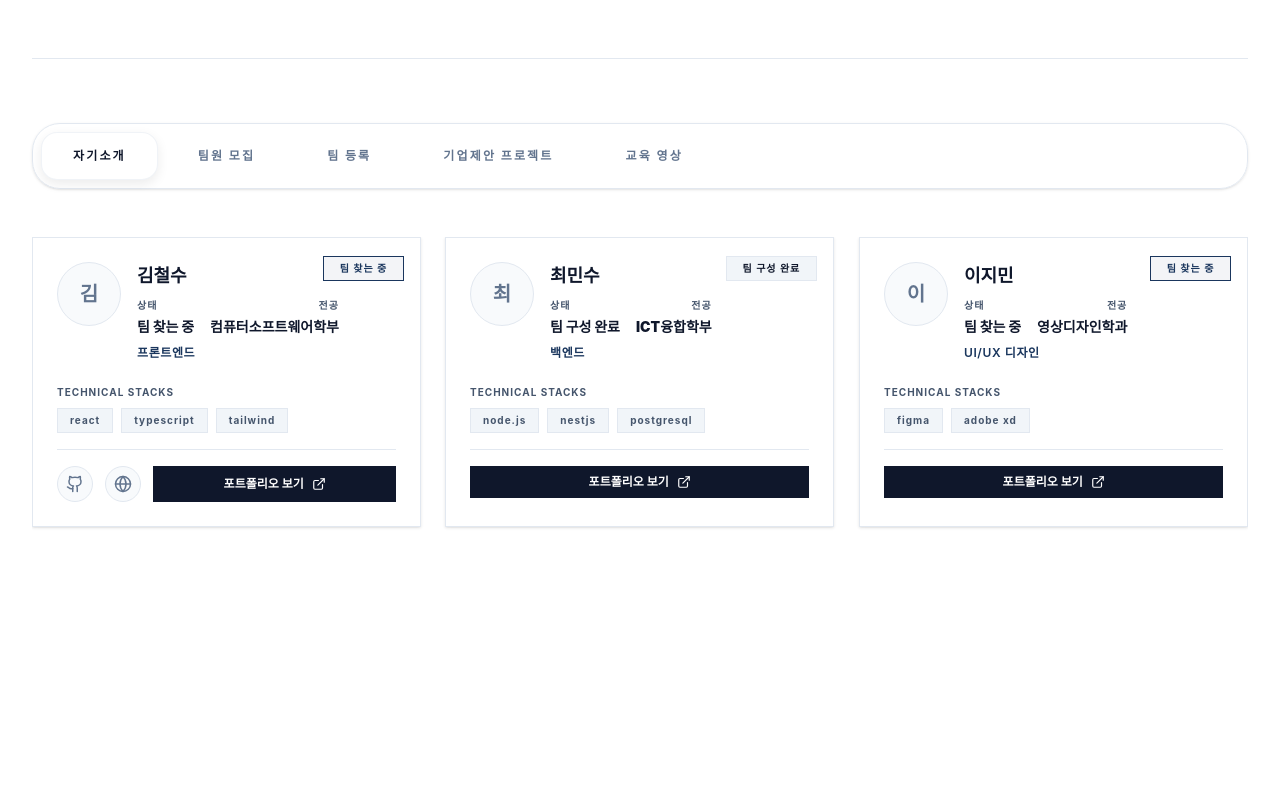
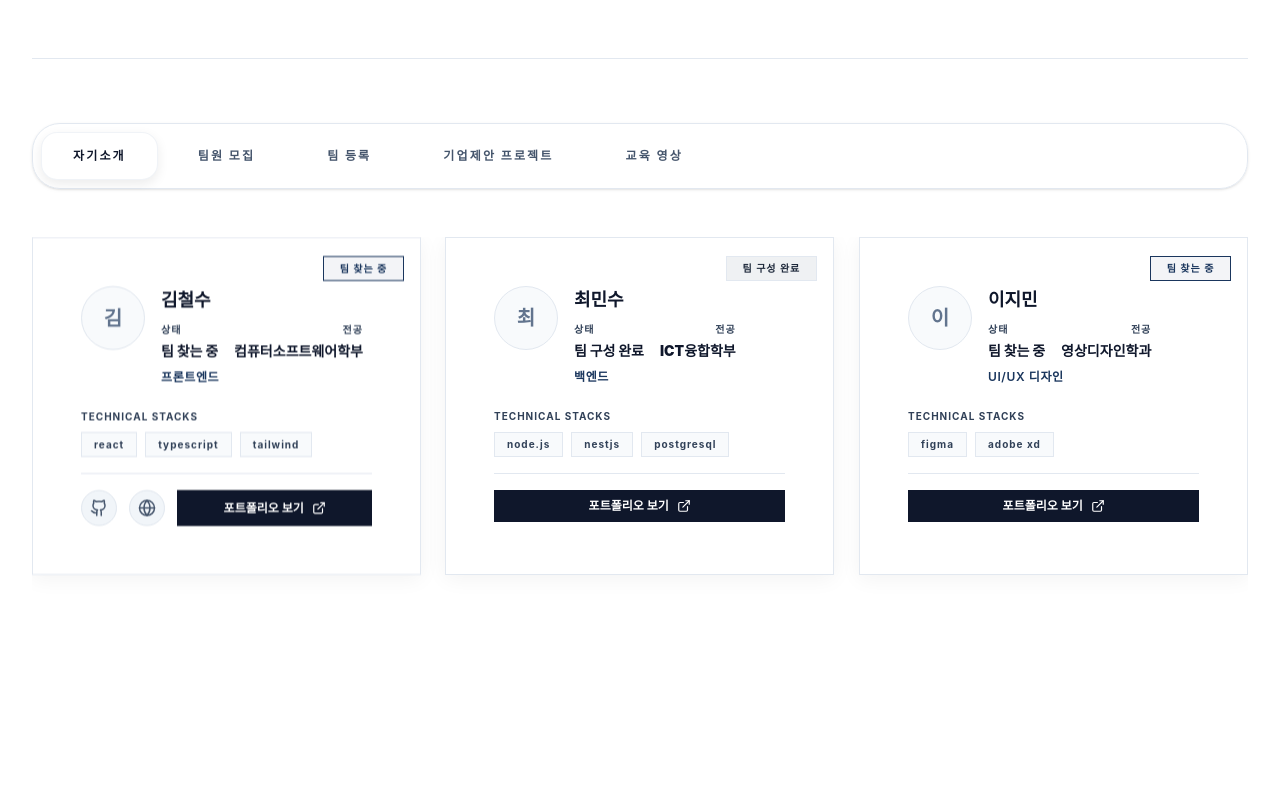
Before and after one commit to Haeseong-Kwon/swcapstone, a Next.js app: page /dashboard in a window 1280 px wide. Shown: the part 980-1780 px from the top of the page. Built offline with nearby package versions, Linux system fonts and the light colour scheme.

Commit message:
코드 구조 디벨롭

```diff
--- a/src/app/globals.css
+++ b/src/app/globals.css
@@ -75,11 +75,16 @@ body {
 }
 
 /* Institutional Sharp Card */
-.institutional-card {
-  background: var(--background);
+.institutional-card, .sharp-card {
+  background: var(--card);
   border: 1px solid var(--border);
   box-shadow: 0 4px 20px rgba(0, 0, 0, 0.05);
   overflow: hidden;
+  transition: all 0.2s cubic-bezier(0.4, 0, 0.2, 1);
+}
+
+.dark .institutional-card, .dark .sharp-card {
+  box-shadow: 0 4px 25px rgba(0, 0, 0, 0.3);
 }
 
 /* Vertical Accent Bar (10px) */
--- a/src/components/common/Badge.tsx
+++ b/src/components/common/Badge.tsx
@@ -8,11 +8,11 @@ interface BadgeProps {
 
 export function Badge({ children, variant = 'default', className }: BadgeProps) {
     const variants = {
-        default: 'bg-slate-100 dark:bg-slate-800 text-slate-900 dark:text-slate-50 border border-slate-200 dark:border-slate-700',
-        primary: 'border border-primary text-primary dark:text-blue-400 bg-primary/5 dark:bg-primary/20 dark:border-blue-400',
-        success: 'border border-green-600 dark:border-green-500 text-green-600 dark:text-green-400 bg-green-50 dark:bg-green-900/30',
-        warning: 'border border-amber-600 dark:border-amber-500 text-amber-600 dark:text-amber-400 bg-amber-50 dark:bg-amber-900/30',
-        info: 'border border-blue-600 dark:border-blue-500 text-blue-600 dark:text-blue-400 bg-blue-50 dark:bg-blue-900/30',
+        default: 'bg-muted/10 text-foreground border border-border',
+        primary: 'border border-primary text-primary bg-primary/5 dark:bg-primary/20',
+        success: 'border border-green-600/50 dark:border-green-500/50 text-green-600 dark:text-green-400 bg-green-50 dark:bg-green-900/30',
+        warning: 'border border-amber-600/50 dark:border-amber-500/50 text-amber-600 dark:text-amber-400 bg-amber-50 dark:bg-amber-900/30',
+        info: 'border border-blue-600/50 dark:border-blue-500/50 text-blue-600 dark:text-blue-400 bg-blue-50 dark:bg-blue-900/30',
     };
 
     return (
--- a/src/components/common/Button.tsx
+++ b/src/components/common/Button.tsx
@@ -16,10 +16,10 @@ export function Button({
 }: ButtonProps) {
     const variants = {
         primary: 'bg-primary text-white hover:opacity-90',
-        secondary: 'bg-slate-50 dark:bg-slate-800 text-slate-900 dark:text-slate-50 border border-slate-200 dark:border-slate-700 hover:bg-slate-100 dark:hover:bg-slate-700',
-        outline: 'border border-slate-200 dark:border-slate-700 text-slate-900 dark:text-slate-50 hover:bg-slate-50 dark:hover:bg-slate-800',
-        ghost: 'hover:bg-slate-50 dark:hover:bg-slate-800 text-slate-600 dark:text-slate-300 hover:text-slate-900 dark:hover:text-slate-50',
-        black: 'bg-slate-900 dark:bg-slate-50 text-white dark:text-slate-900 hover:opacity-90',
+        secondary: 'bg-muted/10 text-foreground border border-border hover:bg-muted/20',
+        outline: 'border border-border text-foreground hover:bg-muted/10',
+        ghost: 'hover:bg-muted/10 text-muted-foreground hover:text-foreground',
+        black: 'bg-foreground text-background hover:opacity-90',
     };
 
     const sizes = {
--- a/src/components/common/Card.tsx
+++ b/src/components/common/Card.tsx
@@ -9,6 +9,13 @@ interface CardProps {
 }
 
 export function Card({ children, className, onClick, noPadding = false }: CardProps) {
+    const handleKeyDown = (e: React.KeyboardEvent) => {
+        if (onClick && (e.key === 'Enter' || e.key === ' ')) {
+            e.preventDefault();
+            onClick();
+        }
+    };
+
     return (
         <div
             className={cn(
@@ -18,6 +25,9 @@ export function Card({ children, className, onClick, noPadding = false }: CardPr
                 className
             )}
             onClick={onClick}
+            onKeyDown={handleKeyDown}
+            role={onClick ? "button" : undefined}
+            tabIndex={onClick ? 0 : undefined}
         >
             {children}
         </div>
--- a/src/components/dashboard/MainDashboard.tsx
+++ b/src/components/dashboard/MainDashboard.tsx
@@ -33,7 +33,7 @@ export function MainDashboard() {
               onClick={() => setActiveTab(tab.id)}
               className={cn(
                 "relative rounded-2xl px-5 py-3 text-[11px] font-black uppercase tracking-[0.18em] premium-transition sm:px-6 sm:py-4 sm:text-xs lg:px-8",
-                activeTab === tab.id ? "text-slate-900 dark:text-slate-50" : "text-slate-500 dark:text-slate-400 hover:text-slate-900 dark:hover:text-slate-50"
+                activeTab === tab.id ? "text-slate-900 dark:text-slate-50" : "text-slate-600 dark:text-slate-400 hover:text-slate-900 dark:hover:text-slate-50"
               )}
             >
               {tab.label}
--- a/src/components/dashboard/ProfileBoard.tsx
+++ b/src/components/dashboard/ProfileBoard.tsx
@@ -2,6 +2,7 @@ import { memo } from "react";
 import Image from "next/image";
 import { User } from "@/types";
 import { Badge } from "@/components/common/Badge";
+import { Card } from "@/components/common/Card";
 import { motion } from "framer-motion";
 import { Github, Globe, ExternalLink } from "lucide-react";
 
@@ -10,8 +11,8 @@ const ProfileCard = memo(({ user, index }: { user: User; index: number }) => (
     initial={{ opacity: 0, y: 15 }}
     animate={{ opacity: 1, y: 0 }}
     transition={{ duration: 0.3, delay: index * 0.05, ease: "easeOut" }}
-    className="bg-white dark:bg-slate-900 border border-slate-200 dark:border-slate-700 shadow-sm p-6 hover:shadow-md transition-shadow relative overflow-hidden group gpu-accelerated"
   >
+    <Card className="p-6 h-full border-slate-200 dark:border-slate-700 shadow-sm hover:shadow-md transition-shadow relative overflow-hidden group gpu-accelerated bg-white dark:bg-slate-900">
       {/* Status Badge */}
       <div className="absolute top-4 right-4 focus-within:z-10">
         <Badge variant={user.status === 'LOOKING' ? 'primary' : 'default'}>
@@ -37,11 +38,11 @@ const ProfileCard = memo(({ user, index }: { user: User; index: number }) => (
           <h3 className="text-lg font-bold text-slate-900 dark:text-slate-50">{user.name}</h3>
           <div className="flex justify-between items-center mt-2 gap-4">
             <div>
-            <p className="text-[10px] font-bold text-slate-600 dark:text-slate-400 uppercase tracking-widest mb-1">상태</p>
+              <p className="text-[10px] font-bold text-slate-700 dark:text-slate-300 uppercase tracking-widest mb-1">상태</p>
               <p className="text-sm font-black text-slate-900 dark:text-slate-50">{user.status === 'LOOKING' ? '팀 찾는 중' : '팀 구성 완료'}</p>
             </div>
             <div className="text-right">
-            <p className="text-[10px] font-bold text-slate-600 dark:text-slate-400 uppercase tracking-widest mb-1">전공</p>
+              <p className="text-[10px] font-bold text-slate-700 dark:text-slate-300 uppercase tracking-widest mb-1">전공</p>
               <p className="text-sm font-black text-slate-900 dark:text-slate-50">{user.major}</p>
             </div>
           </div>
@@ -51,10 +52,10 @@ const ProfileCard = memo(({ user, index }: { user: User; index: number }) => (
 
       <div className="space-y-4">
         <div>
-        <p className="text-[10px] font-bold text-slate-600 dark:text-slate-400 uppercase tracking-widest mb-2">Technical Stacks</p>
+          <p className="text-[10px] font-bold text-slate-700 dark:text-slate-200 uppercase tracking-widest mb-2">Technical Stacks</p>
           <div className="flex flex-wrap gap-2">
             {user.techStack?.map((stack) => (
-            <Badge key={stack} className="lowercase px-3 text-slate-600 dark:text-slate-400">
+              <Badge key={stack} className="lowercase px-3 text-slate-700 dark:text-slate-300 bg-slate-100/50 dark:bg-slate-800 border-slate-200 dark:border-slate-700">
                 {stack}
               </Badge>
             ))}
@@ -63,12 +64,12 @@ const ProfileCard = memo(({ user, index }: { user: User; index: number }) => (
 
         <div className="pt-4 border-t border-slate-200 dark:border-slate-700 flex gap-3">
           {user.githubUrl && (
-          <a href={user.githubUrl} target="_blank" rel="noopener noreferrer" className="p-2 bg-slate-50 dark:bg-slate-800/50 rounded-full text-slate-500 dark:text-slate-400 hover:text-slate-900 dark:hover:text-slate-50 transition-colors border border-slate-200 dark:border-slate-700">
+            <a href={user.githubUrl} target="_blank" rel="noopener noreferrer" className="p-2 bg-slate-100 dark:bg-slate-800 rounded-full text-slate-600 dark:text-slate-300 hover:text-slate-900 dark:hover:text-slate-50 transition-colors border border-slate-200 dark:border-slate-700">
               <Github size={18} />
             </a>
           )}
           {user.blogUrl && (
-          <a href={user.blogUrl} target="_blank" rel="noopener noreferrer" className="p-2 bg-slate-50 dark:bg-slate-800/50 rounded-full text-slate-500 dark:text-slate-400 hover:text-slate-900 dark:hover:text-slate-50 transition-colors border border-slate-200 dark:border-slate-700">
+            <a href={user.blogUrl} target="_blank" rel="noopener noreferrer" className="p-2 bg-slate-100 dark:bg-slate-800 rounded-full text-slate-600 dark:text-slate-300 hover:text-slate-900 dark:hover:text-slate-50 transition-colors border border-slate-200 dark:border-slate-700">
               <Globe size={18} />
             </a>
           )}
@@ -77,6 +78,7 @@ const ProfileCard = memo(({ user, index }: { user: User; index: number }) => (
           </button>
         </div>
       </div>
+    </Card>
   </motion.div>
 ));
 
--- a/src/components/dashboard/TeamRegistrationBoard.tsx
+++ b/src/components/dashboard/TeamRegistrationBoard.tsx
@@ -45,11 +45,11 @@ const RegisteredTeamItem = memo(({ team, index }: { team: RegisteredTeam; index:
 
     {/* Right: Contact & Action */}
     <div className="flex flex-row md:flex-col items-center md:items-end justify-between md:justify-center w-full md:w-auto gap-4 md:gap-3 shrink-0 border-t md:border-t-0 md:border-l border-slate-200 dark:border-slate-700 pt-4 md:pt-0 md:pl-6">
-      <div className="flex items-center gap-2 text-xs font-medium text-slate-500 hover:text-primary transition-colors cursor-pointer">
+      <div className="flex items-center gap-2 text-xs font-bold text-slate-600 dark:text-slate-300 hover:text-primary dark:hover:text-blue-400 transition-colors cursor-pointer">
         <Mail size={14} />
         {team.contactEmail}
       </div>
-      <button className="flex items-center justify-center w-10 h-10 rounded-full bg-slate-50 dark:bg-slate-800 text-slate-400 group-hover:bg-primary group-hover:text-white transition-all shrink-0">
+      <button className="flex items-center justify-center w-10 h-10 rounded-full bg-slate-100 dark:bg-slate-800 text-slate-500 dark:text-slate-400 group-hover:bg-primary dark:group-hover:bg-blue-500 group-hover:text-white transition-all shrink-0">
         <ArrowRight size={18} />
       </button>
     </div>
--- a/src/components/dashboard/TeamRegistrationModal.tsx
+++ b/src/components/dashboard/TeamRegistrationModal.tsx
@@ -78,7 +78,7 @@ export function TeamRegistrationModal({ isOpen, onClose, onSubmit }: TeamRegistr
             initial={{ opacity: 0, scale: 0.95, y: 20 }}
             animate={{ opacity: 1, scale: 1, y: 0 }}
             exit={{ opacity: 0, scale: 0.95, y: 20 }}
-            className="bg-white dark:bg-slate-900 w-full max-w-3xl max-h-[90vh] overflow-y-auto rounded-2xl shadow-2xl border border-slate-200 dark:border-slate-800"
+            className="bg-white dark:bg-slate-900 w-full max-w-5xl max-h-[90vh] overflow-y-auto rounded-2xl shadow-2xl border border-slate-200 dark:border-slate-800"
           >
             <div className="sticky top-0 z-10 bg-white/80 dark:bg-slate-900/80 backdrop-blur-md px-8 py-5 border-b border-slate-100 dark:border-slate-800 flex justify-between items-center">
               <h2 className="text-2xl font-black text-slate-900 dark:text-slate-50">팀 등록하기</h2>
--- a/src/components/dashboard/VideoBoard.tsx
+++ b/src/components/dashboard/VideoBoard.tsx
@@ -22,7 +22,7 @@ const VideoCard = memo(({ video, index }: { video: VideoContent; index: number }
         sizes="(max-width: 768px) 100vw, (max-width: 1200px) 50vw, 33vw"
       />
       <div className="absolute inset-0 bg-black/20 group-hover:bg-black/40 transition-colors flex items-center justify-center">
-        <div className="w-12 h-12 rounded-full bg-white/20 backdrop-blur-md flex items-center justify-center opacity-40 group-hover:opacity-100 transition-all scale-90 group-hover:scale-100">
+        <div className="w-12 h-12 rounded-full bg-white/20 backdrop-blur-md flex items-center justify-center opacity-60 group-hover:opacity-100 transition-all scale-90 group-hover:scale-100">
           <Play className="text-white fill-white" size={20} />
         </div>
       </div>
```
Also changed, not shown: src/components/dashboard/TeamBoard.tsx (+5 -3 lines), src/components/layout/Navbar.tsx (+20 -8 lines), src/context/ThemeContext.tsx (+14 -11 lines). Lines whose indentation alone changed are shown as unchanged.
